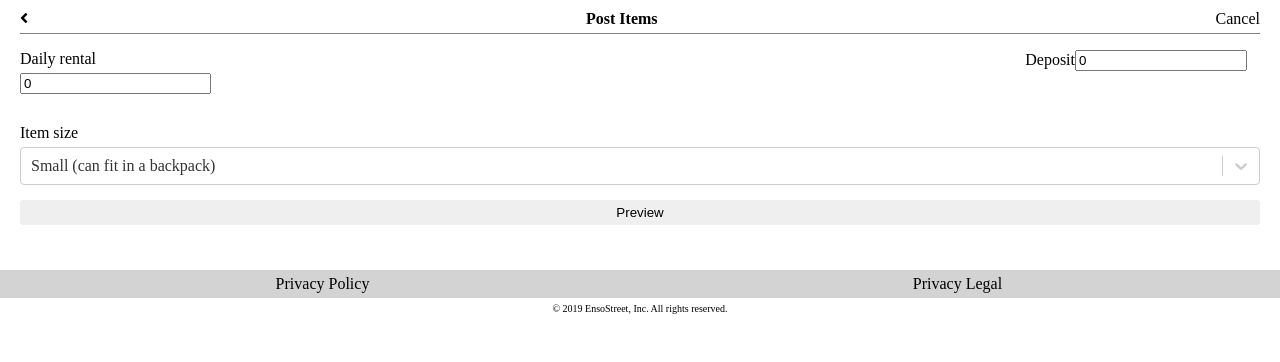
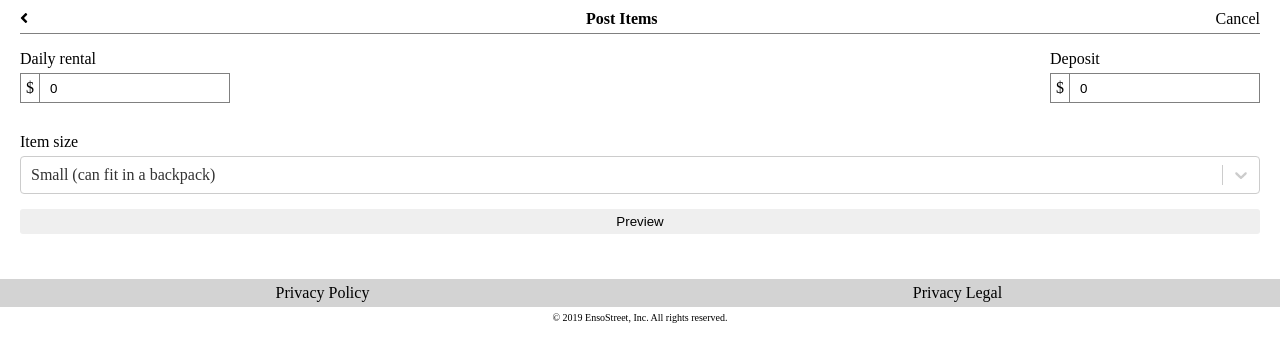
Before and after one commit to liquidMocha/enso-street, a React app: page /post-item/price-and-delivery in a window 1280 px wide. Shown: the top 362 px of the page. Built offline with nearby package versions, Linux system fonts and the light colour scheme.

Commit message:
Styling dollar input component

```diff
--- a/src/components/postItem/PriceAndDelivery.js
+++ b/src/components/postItem/PriceAndDelivery.js
@@ -11,6 +11,7 @@ import {
 import "../../styles/Input.scss";
 import "../../styles/PriceAndDelivery.scss";
 import Select from 'react-select';
+import DollarInput from "../shared/DollarInput";
 
 const PriceAndDelivery = (props) => {
     const handleDailyRentalChange = (event) => {
@@ -37,11 +38,17 @@ const PriceAndDelivery = (props) => {
             <div id="price-section" className="horizontal-layout">
                 <div>
                     <label>Daily rental</label>
-                    <input className='price-input' type='number' value={props.dailyPrice} onChange={handleDailyRentalChange}/>
+                    <DollarInput
+                        value={props.dailyPrice}
+                        onChange={handleDailyRentalChange}
+                    />
                 </div>
                 <div>
                     <label>Deposit</label>
-                    <input className='price-input' type='number' value={props.deposit} onChange={handleDepositChange}/>
+                    <DollarInput
+                        value={props.deposit}
+                        onChange={handleDepositChange}
+                    />
                 </div>
             </div>
             <div>
--- /dev/null
+++ b/src/components/shared/DollarInput.js
@@ -0,0 +1,14 @@
+import React from "react";
+import "../../styles/DollarInput.scss";
+
+const DollarInput = (props) => {
+    return (
+        <div className='dollar-input'>
+            <span>$</span><input className='price-input' type='number'
+                                 value={props.value}
+                                 onChange={props.onChange}/>
+        </div>
+    )
+};
+
+export default DollarInput
--- /dev/null
+++ b/src/styles/DollarInput.scss
@@ -0,0 +1,18 @@
+.dollar-input {
+  display: flex;
+  width: 100%;
+  flex-shrink: 1;
+
+  span {
+    padding: 5px;
+    border: 0.5px grey solid;
+    border-right: none;
+  }
+
+  input {
+    display: flex;
+    width:100%;
+    border: 0.5px grey solid;
+    padding-left: 10px;
+  }
+}
--- a/src/styles/PriceAndDelivery.scss
+++ b/src/styles/PriceAndDelivery.scss
@@ -1,7 +1,7 @@
-.price-input {
-  width: 70%;
+#price-section {
+  display: flex;
+  margin-bottom: 30px;
+  > div {
+    max-width: 30%;
+  }
 }
-
-#price-section {
-  margin-bottom: 30px;
-}
```
